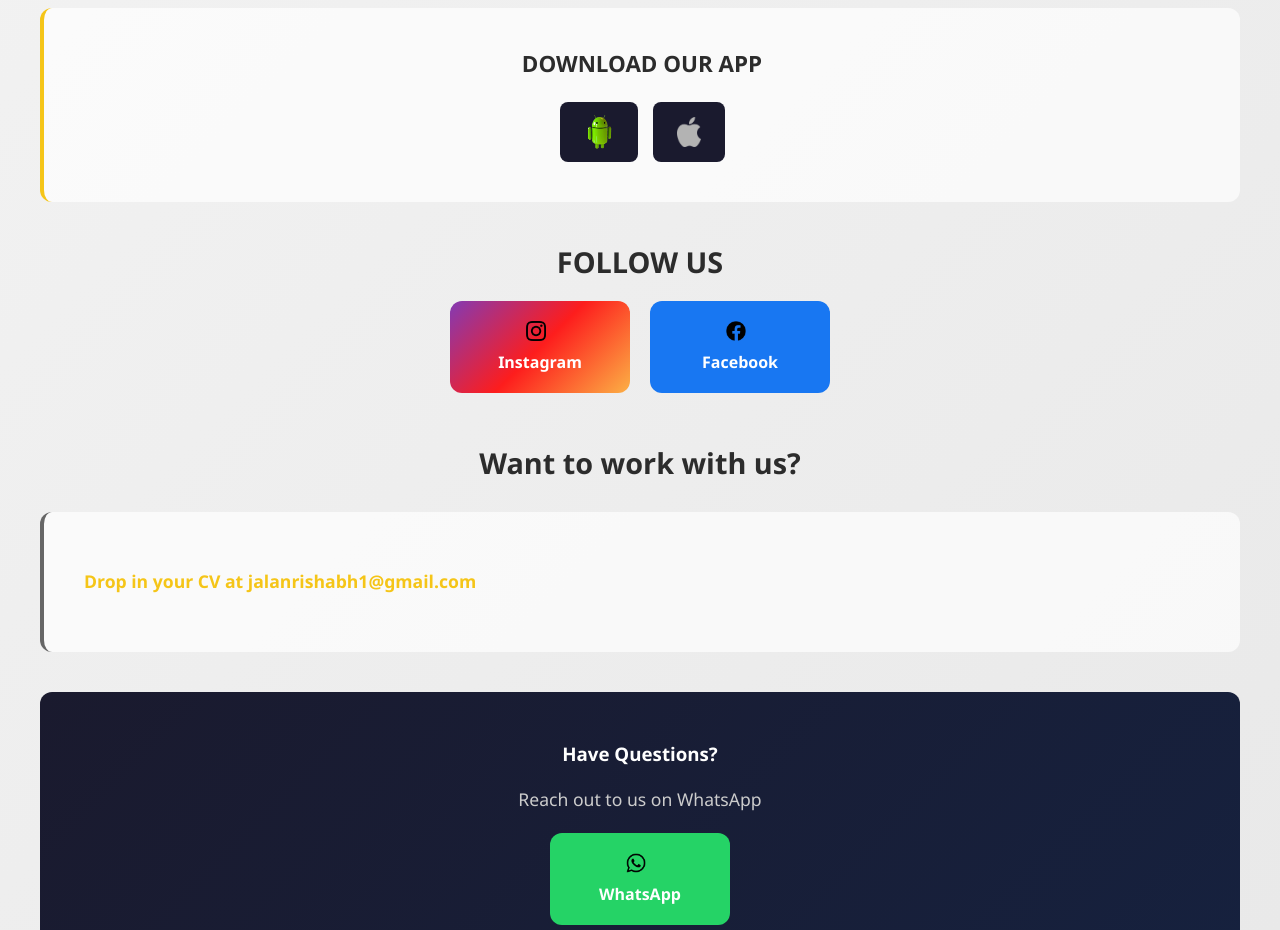
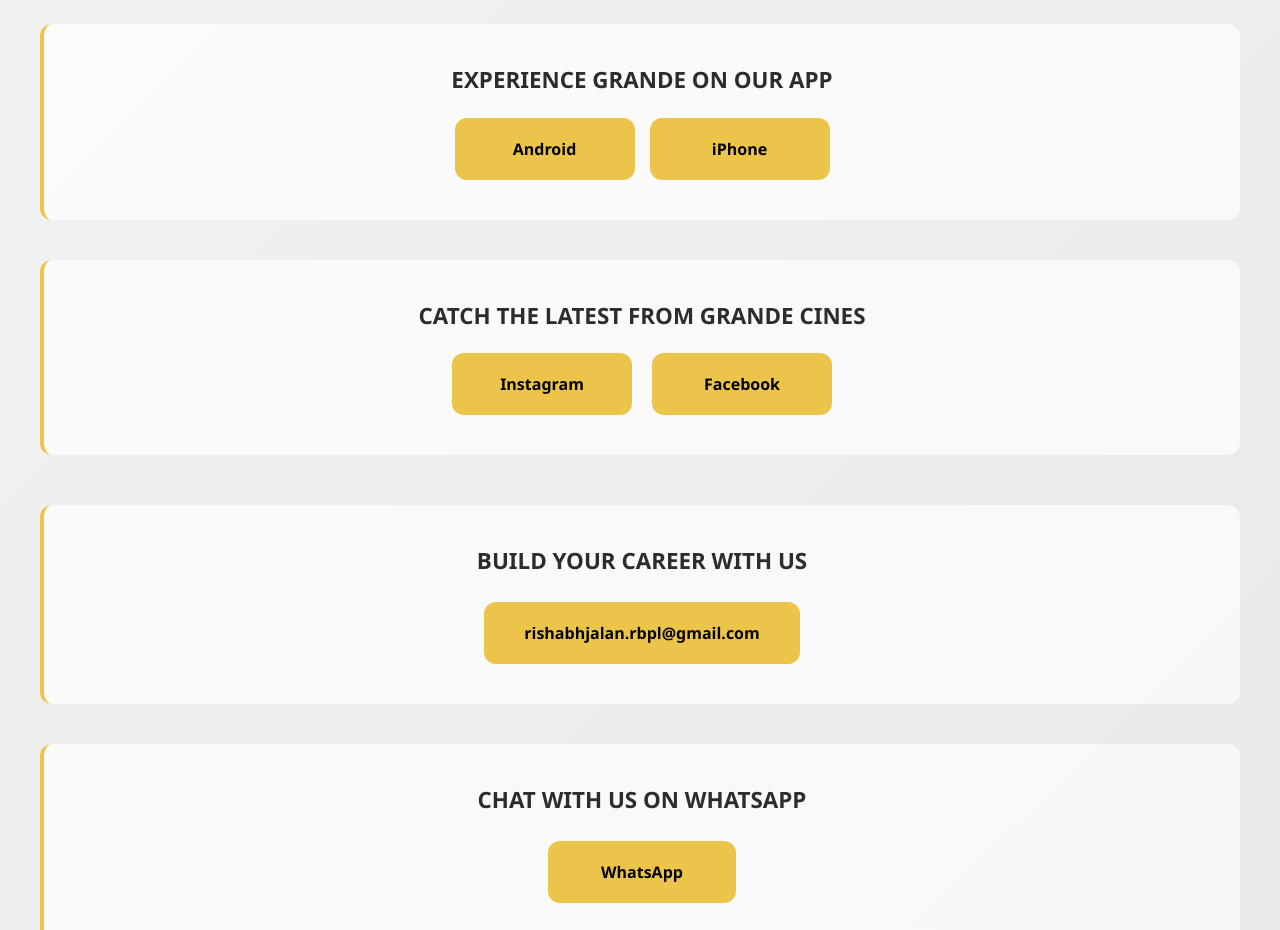
Before and after one commit to harshitamore28/grandecines_website, a React (Create React App) app: page /contactus in a window 1280 px wide. Shown: the part 960-1890 px from the top of the page. Built offline with nearby package versions, Linux system fonts and the light colour scheme.

Commit message:
Added responsiveness in About Page

```diff
--- a/package.json
+++ b/package.json
@@ -5,6 +5,7 @@
   "dependencies": {
     "@emailjs/browser": "^4.4.1",
     "dayjs": "^1.11.10",
+    "firebase": "^12.10.0",
     "framer-motion": "^11.0.0",
     "react": "^18.2.0",
     "react-dom": "^18.2.0",
--- a/src/components/Footer.js
+++ b/src/components/Footer.js
@@ -2,5 +2,5 @@
 import React from "react";
 
 export default function Footer() {
-  return <footer>© 2026 Grande Cines. All rights reserved.</footer>;
+  return <footer>© 2026 Grande Cines Pvt Ltd. All rights reserved.</footer>;
 }
--- a/src/pages/About.js
+++ b/src/pages/About.js
@@ -59,10 +59,10 @@
       transition={{ duration: 0.6 }}
       viewport={{ once: true }}
     >
-      <h1 style={{textAlign:'center', fontSize:'4rem',marginBottom:'-3rem'}}>GRANDE CINES</h1>
-      <p style={{textAlign:'center', marginBottom:'-2rem', fontSize: '2em', fontStyle: 'italic'}}>...where stories come alive.</p>
-      <div style={{ textAlign: 'center',marginBottom:'-7rem' }}>
-         <img src="/main_logo.png" alt="GrandeCines Logo" style={{ width: '44%', height: '10%' }} />
+      <h1 className="about-title">GRANDE CINES</h1>
+      <p className="about-tagline">...where stories come alive.</p>
+      <div className="about-logo-wrapper">
+         <img src="/main_logo.png" alt="GrandeCines Logo" />
       </div>
 
       {/* <motion.div
@@ -78,7 +78,7 @@
       {/* About Grande Cines Section */}
       <motion.div
       //  ÷\ className="feature-section"
-        // style={{ borderLeft: '4px solid #f5c518' }}
+        // style={{ borderLeft: '4px solid #ecc449' }}
         initial="hidden"
         whileInView="visible"
         variants={slideFromLeftVariants}
@@ -94,12 +94,7 @@
 
       {/* Vision & Mission Section */}
       <motion.div
-        style={{
-          display: 'grid',
-          gridTemplateColumns: 'repeat(auto-fit, minmax(300px, 1fr))',
-          gap: '25px',
-          marginTop: '30px',
-        }}
+        className="about-vision-grid"
         initial="hidden"
         whileInView="visible"
         variants={containerVariants}
@@ -117,7 +112,7 @@
           }}
         >
           {/* <div style={{ fontSize: '3em', marginBottom: '15px' }}>🎯</div> */}
-          <h3 style={{ color: '#f5c518', marginBottom: '15px', fontSize: '1.5em' }}>Vision</h3>
+          <h3 style={{ color: '#ecc449', marginBottom: '15px', fontSize: '1.5em' }}>Vision</h3>
           <p style={{ color: '#ccc', lineHeight: '1.8' }}>
            We started Grande Cines with the goal to redefine the movie experience of the movie lovers by making premium facilities accessible and sustainable at scale. We believe that world class experiences should not be limited to luxury price points, and that affordability and excellence, both can coexist when driven by the right processes, partnerships, and discipline.<br/><br/>We are committed in delivering uncompromised standards across every touchpoint with cutting-edge audio and visual technology, thoughtfully designed spaces, and F&B offerings that is aligned with international benchmarks. Our culinary philosophy is rooted in quality without any shortcuts and cost cutting, using the best raw materials and imported seasonings to ensure consistency, taste, and brand trust among our patrons.
           </p>
@@ -135,7 +130,7 @@
           }}
         >
           {/* <div style={{ fontSize: '3em', marginBottom: '15px' }}>🚀</div> */}
-          <h3 style={{ color: '#f5c518', marginBottom: '15px', fontSize: '1.5em' }}>Mission</h3>
+          <h3 style={{ color: '#ecc449', marginBottom: '15px', fontSize: '1.5em' }}>Mission</h3>
           <p style={{ color: '#ccc', lineHeight: '1.8' }}>
            Our mission is to build and expand Grande Cines as a cinema exhibition brand that consistently delivers premium yet affordable experience across India. We aim to achieve this through a disciplined expansion strategy focused on operational excellence, standardisation, and strong unit-level profitability for the investors.<br/><br/>We are committed to replicating our core strengths superior movie experience, high quality F&B offerings made with uncompromised ingredients, and customer-centric service, across every location. By establishing robust systems, reliable supply chains, and strong local execution teams, we ensure uniform quality while scaling efficiently.<br/><br/>As we grow, our mission is to create a future-ready cinema platform that adapts to evolving audience preferences, leverages technology to improve efficiency, and builds long-term value for the stakeholders. Through responsible growth and strategic partnerships, we seek to position ourselves as a trusted national cinema brand with sustainable returns.
           </p>
@@ -187,7 +182,7 @@
 
       {/* <motion.div
         className="feature-section"
-        style={{ borderLeft: '4px solid #f5c518', marginTop: '40px' }}
+        style={{ borderLeft: '4px solid #ecc449', marginTop: '40px' }}
         initial="hidden"
         whileInView="visible"
         variants={slideFromLeftVariants}
--- a/src/pages/Contactus.js
+++ b/src/pages/Contactus.js
@@ -55,7 +55,7 @@
       transition={{ duration: 0.6 }}
       viewport={{ once: true }}
     >
-      <h1 style={{textAlign:'center'}}>CONTACT US</h1>
+      <h1 style={{textAlign:'center'}}>LET'S CONNECT</h1>
       {/* <p>Get in touch with Grande Cines - We'd love to hear from you!</p> */}
 
       {/* Contact Info Grid */}
@@ -101,8 +101,8 @@
             <span style={{ fontSize: '3em' }}>📞</span>
             <h3 style={{ marginTop: '15px', color: '#1a1a2e' }}>Phone</h3>
             <p style={{ color: '#555', marginTop: '10px' }}>
-              <a href="tel:+919854017771" style={{ color: '#1a1a2e', textDecoration: 'none', fontWeight: 'bold' }}>
-                +91 98540 17771
+              <a href="tel:+917099991770" style={{ color: '#1a1a2e', textDecoration: 'none', fontWeight: 'bold' }}>
+                +91 70999 91770
               </a>
             </p>
             {/* <p style={{ color: '#555', marginTop: '5px' }}>
@@ -110,7 +110,7 @@
                 +91 70999 91770
               </a>
             </p> */}
-            <p style={{ color: '#888', fontSize: '0.9em', marginTop: '10px' }}>10:00 AM - 5:00 PM</p>
+            {/* <p style={{ color: '#888', fontSize: '0.9em', marginTop: '10px' }}>10:00 AM - 5:00 PM</p> */}
           </div>
         </motion.div>
 
@@ -125,7 +125,7 @@
             <span style={{ fontSize: '3em' }}>✉️</span>
             <h3 style={{ marginTop: '15px', color: '#1a1a2e' }}>Email</h3>
             <p style={{ color: '#555', marginTop: '10px' }}>
-              <a href="mailto:grandecines.rishabhjalan@gmail.com" style={{ color: '#f5c518', textDecoration: 'none', fontWeight: 'bold' }}>
+              <a href="mailto:grandecines.rishabhjalan@gmail.com" style={{ color: '#ecc449', textDecoration: 'none', fontWeight: 'bold' }}>
                 grandecines.rishabhjalan@gmail.com
               </a>
             </p>
@@ -141,7 +141,7 @@
         transition={{ duration: 0.6 }}
         viewport={{ once: true }}
       >
-        <h2 style={{ textAlign: 'center', marginBottom: '20px' }}>FIND US</h2>
+        <h1 style={{ textAlign: 'center', marginBottom: '20px' }}>OUR PRESENCE</h1>
         <div style={{
           borderRadius: '12px',
           overflow: 'hidden',
@@ -165,7 +165,7 @@
             href="https://www.google.com/maps/search/Grande+Cines+Paltan+Bazar+Guwahati"
             target="_blank"
             rel="noopener noreferrer"
-            style={{ color: '#f5c518', textDecoration: 'none', fontWeight: 'bold' }}
+            style={{ color: '#ecc449', textDecoration: 'none', fontWeight: 'bold' }}
           >
             Open in Google Maps →
           </a>
@@ -175,73 +175,69 @@
       {/* Download App Section */}
       <motion.div
         className="feature-section"
-        style={{ borderLeft: '4px solid #f5c518', marginTop: '40px' }}
+        style={{ borderLeft: '4px solid #ecc449', marginTop: '40px' }}
         initial="hidden"
         whileInView="visible"
         variants={slideFromLeftVariants}
         viewport={{ once: true }}
       >
-        <h3 style={{textAlign:'center'}}>DOWNLOAD OUR APP</h3>
+        <h3 style={{textAlign:'center'}}>EXPERIENCE GRANDE ON OUR APP</h3>
         {/* <p>Get the Grande Cines app for easy booking, exclusive offers, and more!</p> */}
         <div style={{ display: 'flex', gap: '15px', marginTop: '20px', flexWrap: 'wrap', justifyContent:'center' }}>
-          <motion.a
+           <motion.a
             href="https://play.google.com/store/apps/details?id=com.grandecines"
             target="_blank"
             rel="noopener noreferrer"
-            whileHover={{ scale: 1.05 }}
-            whileTap={{ scale: 0.95 }}
+            variants={bounceVariants}
+            whileHover={{ scale: 1.1, y: -5 }}
             style={{
-              display: 'inline-flex',
+              display: 'flex',
+              flexDirection: 'column',
               alignItems: 'center',
-              gap: '10px',
-              padding: '12px 24px',
-              background: '#1a1a2e',
-              color: 'white',
-              borderRadius: '8px',
+              padding: '20px 30px',
+              background: '#ecc449',
+              borderRadius: '12px',
               textDecoration: 'none',
-              fontWeight: 'bold',
+              color: 'black',
+              minWidth: '120px',
             }}
           >
-            <img src="/android.png" alt="Android Logo" style={{ width: '30px', height: '36px' }} />
-            {/* <div>
-              <div>Android</div>
-            </div> */}
+            <span style={{ fontWeight: 'bold' }}>Android</span>
           </motion.a>
           <motion.a
             href="https://apps.apple.com/in/app/grandecines/id6752354256"
             target="_blank"
             rel="noopener noreferrer"
-            whileHover={{ scale: 1.05 }}
-            whileTap={{ scale: 0.95 }}
+            variants={bounceVariants}
+            whileHover={{ scale: 1.1, y: -5 }}
             style={{
-              display: 'inline-flex',
+              display: 'flex',
+              flexDirection: 'column',
               alignItems: 'center',
-              gap: '10px',
-              padding: '12px 24px',
-              background: '#1a1a2e',
-              color: 'white',
-              borderRadius: '8px',
+              padding: '20px 30px',
+              background: '#ecc449',
+              borderRadius: '12px',
               textDecoration: 'none',
-              fontWeight: 'bold',
+              color: 'black',
+              minWidth: '120px',
             }}
           >
-            <img src="/apple.png" alt="Apple Logo" style={{ width: '24px', height: '30px' }} />
-            {/* <div>
-              <div style={{ fontSize: '0.7em', opacity: 0.8 }}>Apple</div>
-            </div> */}
+            <span style={{ fontWeight: 'bold' }}>iPhone</span>
           </motion.a>
         </div>
       </motion.div>
 
       {/* Social Media Section */}
       <motion.div
-        style={{ marginTop: '40px', textAlign: 'center' }}
+      className="feature-section"
+        style={{ borderLeft: '4px solid #ecc449'}}
+        // style={{ marginTop: '40px', textAlign: 'center' }}
         initial={{ opacity: 0, y: 40 }}
         whileInView={{ opacity: 1, y: 0 }}
         transition={{ duration: 0.6 }}
         viewport={{ once: true }}
       >
-        <h2 style={{ marginBottom: '20px' }}>FOLLOW US</h2>
+        <h3 style={{textAlign:'center'}}>CATCH THE LATEST FROM GRANDE CINES</h3>
         <motion.div
           style={{ display: 'flex', justifyContent: 'center', gap: '20px', flexWrap: 'wrap' }}
           initial="hidden"
@@ -260,16 +256,16 @@
               flexDirection: 'column',
               alignItems: 'center',
               padding: '20px 30px',
-              background: 'linear-gradient(135deg, #833ab4 0%, #fd1d1d 50%, #fcb045 100%)',
+              background: '#ecc449',
               borderRadius: '12px',
               textDecoration: 'none',
-              color: 'white',
+              color: 'black',
               minWidth: '120px',
             }}
           >
-            <img src="instagram.png" alt="Instagram" style={{ width: '20px', height: '20px', marginRight: '8px'}} />
+            {/* <img src="instagram.png" alt="Instagram" style={{ width: '20px', height: '20px', marginRight: '8px'}} /> */}
             {/* <span style={{ fontSize: '2.5em' }}>📸</span> */}
-            <span style={{ fontWeight: 'bold', marginTop: '10px' }}>Instagram</span>
+            <span style={{ fontWeight: 'bold' }}>Instagram</span>
             {/* <span style={{ fontSize: '0.8em', opacity: 0.9 }}>@grandecines</span> */}
           </motion.a>
           <motion.a
@@ -283,16 +279,16 @@
               flexDirection: 'column',
               alignItems: 'center',
               padding: '20px 30px',
-              background: '#1877f2',
+              background: '#ecc449',
               borderRadius: '12px',
               textDecoration: 'none',
-              color: 'white',
+              color: 'black',
               minWidth: '120px',
             }}
           >
-            <img src="facebook.png" alt="Facebook" style={{ width: '20px', height: '20px', marginRight: '8px'}} />
+            {/* <img src="facebook.png" alt="Facebook" style={{ width: '20px', height: '20px', marginRight: '8px'}} /> */}
             {/* <span style={{ fontSize: '2.5em' }}>👍</span> */}
-            <span style={{ fontWeight: 'bold', marginTop: '10px' }}>Facebook</span>
+            <span style={{ fontWeight: 'bold'}}>Facebook</span>
             {/* <span style={{ fontSize: '0.8em', opacity: 0.9 }}>Grande Cines</span> */}
           </motion.a>
           {/* <motion.a
@@ -350,7 +346,7 @@
         transition={{ duration: 0.6 }}
         viewport={{ once: true }}
       >
-        <h2 style={{ textAlign: 'center', marginBottom: '10px' }}>Want to work with us?</h2>
+
         {/* <p style={{ textAlign: 'center', color: '#666', marginBottom: '30px' }}>
           Join our team and be part of the cinematic experience!
         </p> */}
@@ -376,7 +372,7 @@
                 background: 'rgba(255, 255, 255, 0.95)',
                 borderRadius: '12px',
                 boxShadow: '0 4px 15px rgba(0,0,0,0.1)',
-                borderLeft: '4px solid #f5c518',
+                borderLeft: '4px solid #ecc449',
               }}
             >
               <h3 style={{ color: '#1a1a2e', marginBottom: '10px' }}>{job.title}</h3>
@@ -393,7 +389,7 @@
                 style={{
                   padding: '10px 20px',
                   background: 'linear-gradient(135deg, #1a1a2e 0%, #16213e 100%)',
-                  color: '#f5c518',
+                  color: '#ecc449',
                   border: 'none',
                   borderRadius: '6px',
                   cursor: 'pointer',
@@ -408,26 +404,66 @@
 
         <motion.div
           className="feature-section"
-          style={{ marginTop: '30px' }}
+           style={{ borderLeft: '4px solid #ecc449', marginTop: '40px',display:'flex', flexDirection:'column', alignItems:'center',gap:'1rem' }}
           initial="hidden"
           whileInView="visible"
           variants={slideFromRightVariants}
           viewport={{ once: true }}
         >
-          {/* <h3>Why Work With Us?</h3>
-          <p>✓ Competitive salary packages</p>
-          <p>✓ Free movie tickets for employees</p>
-          <p>✓ Health insurance benefits</p>
-          <p>✓ Career growth opportunities</p>
-          <p>✓ Fun and dynamic work environment</p> */}
-          <p style={{ marginTop: '15px', color: '#f5c518', fontWeight: 'bold' }}>
-            Drop in your CV at jalanrishabh1@gmail.com
-          </p>
+          <h3 style={{ textAlign: 'center', marginBottom: '10px' }}>BUILD YOUR CAREER WITH US</h3>
+          <motion.a
+            href="mailto:rishabhjalan.rbpl@gmail.com"
+            target="_blank"
+            rel="noopener noreferrer"
+            variants={bounceVariants}
+            whileHover={{ scale: 1.1, y: -5 }}
+            style={{
+              display: 'flex',
+              flexDirection: 'column',
+              alignItems: 'center',
+              padding: '20px 30px',
+              background: '#ecc449',
+              borderRadius: '12px',
+              textDecoration: 'none',
+              color: 'black',
+            }}
+          >
+            <span style={{ fontWeight: 'bold', width: '16rem', textAlign: 'center' }}>rishabhjalan.rbpl@gmail.com</span>
+          </motion.a>
         </motion.div>
       </motion.div>
 
       {/* Quick Contact CTA */}
-      <motion.div
+       <motion.div
+          className="feature-section"
+           style={{ borderLeft: '4px solid #ecc449', marginTop: '40px',display:'flex', flexDirection:'column', alignItems:'center',gap:'1rem' }}
+          initial="hidden"
+          whileInView="visible"
+          variants={slideFromRightVariants}
+          viewport={{ once: true }}
+        >
+          <h3 style={{ textAlign: 'center', marginBottom: '10px' }}>CHAT WITH US ON WHATSAPP</h3>
+          <motion.a
+            href="https://wa.me/917099991770"
+            target="_blank"
+            rel="noopener noreferrer"
+            variants={bounceVariants}
+            whileHover={{ scale: 1.1, y: -5 }}
+            style={{
+              display: 'flex',
+              flexDirection: 'column',
+              alignItems: 'center',
+              padding: '20px 30px',
+              background: '#ecc449',
+              borderRadius: '12px',
+              textDecoration: 'none',
+              color: 'black',
+            }}
+          >
+            <span style={{ fontWeight: 'bold', width: '8rem', textAlign: 'center' }}>WhatsApp</span>
+          </motion.a>
+        </motion.div>
+      {/* <motion.div
         style={{
           textAlign: 'center',
           marginTop: '40px',
@@ -444,7 +480,7 @@
         <p style={{ color: '#ccc', marginBottom: '20px' }}>Reach out to us on WhatsApp</p>
         <div style={{ display: 'flex', justifyContent: 'center', gap: '15px', flexWrap: 'wrap' }}>
           <motion.a
-            href="https://wa.me/919854017771"
+            href="https://wa.me/917099991770"
             target="_blank"
             rel="noopener noreferrer"
             variants={bounceVariants}
@@ -462,12 +498,10 @@
             }}
           >
             <img src="whatsapp.png" alt="WhatsApp" style={{ width: '20px', height: '20px', marginRight: '8px'}} />
-            {/* <span style={{ fontSize: '2.5em' }}>👍</span> */}
             <span style={{ fontWeight: 'bold', marginTop: '10px' }}>WhatsApp</span>
-            {/* <span style={{ fontSize: '0.8em', opacity: 0.9 }}>Grande Cines</span> */}
           </motion.a>
         </div>
-      </motion.div>
+      </motion.div> */}
     </motion.div>
   );
 }
--- a/src/pages/Upcoming.js
+++ b/src/pages/Upcoming.js
@@ -102,7 +102,7 @@
               <img src={movie.poster} alt={movie.name} />
               <div className="card-content">
                 <h3>{movie.name}</h3>
-                <p style={{ color: '#f5c518', fontWeight: 'bold', marginTop: '10px' }}>Release Date: {formatReleaseDate(movie.release)}</p>
+                <p style={{ color: '#ecc449', fontWeight: 'bold', marginTop: '10px' }}>Release Date: {formatReleaseDate(movie.release)}</p>
                 <button>Notify Me</button>
               </div>
             </motion.div>
```
Also changed, not shown: src/pages/Franchise.js (+16 -12 lines), src/pages/Home.js (+18 -18 lines), src/pages/Movies.js (+4 -4 lines), src/pages/Testimonials.js (+5 -5 lines), src/styles.css (+75 -0 lines), firebase.json (added), 2 other files (tests, documents, lock files or other folders).
